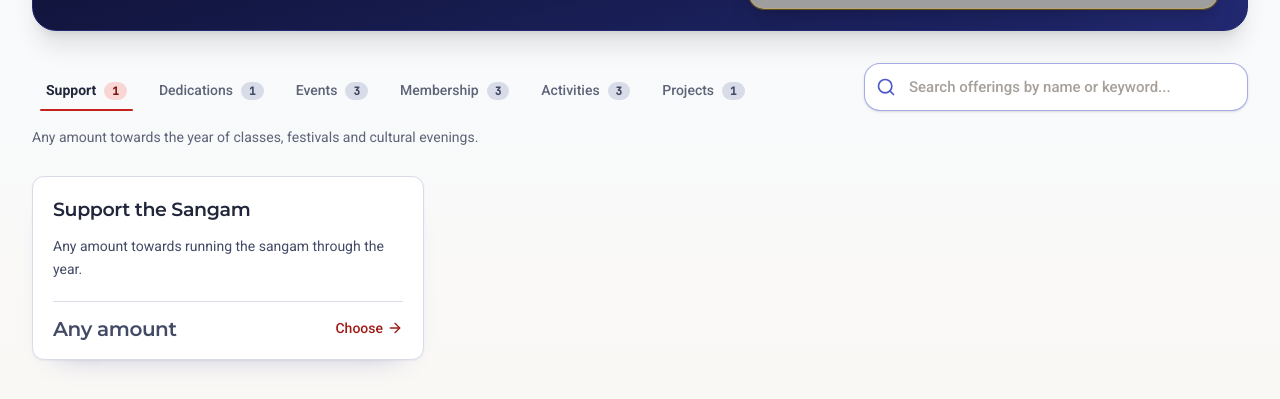
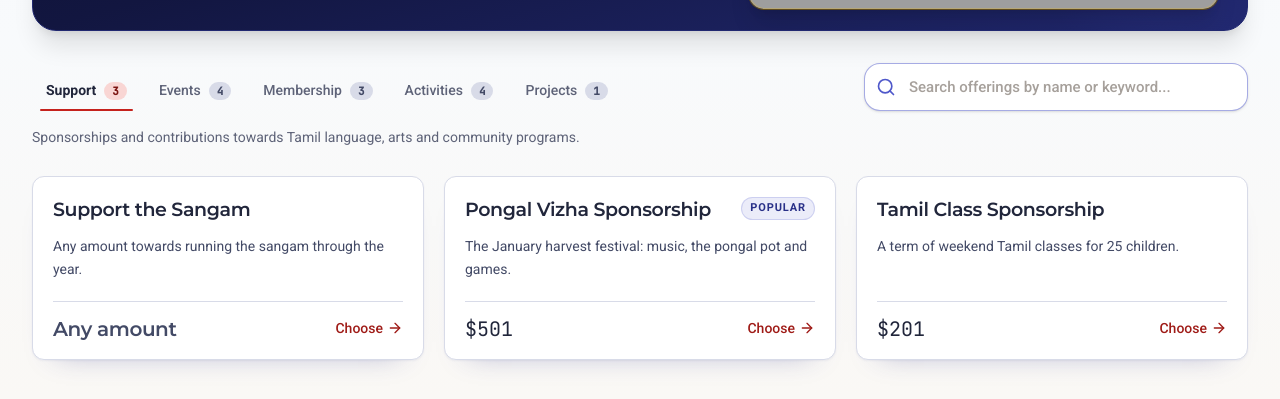
Before and after one commit to balajikarthik2004/omg-erp-prototype, a React (Vite) app: page /donate/sangam in a window 1280 px wide. Shown: the part 401-800 px from the top of the page. Built offline with nearby package versions, Linux system fonts and the light colour scheme; grey boxes are pictures that could not be loaded; a web font is replaced by a local one.

Commit message:
feat(catalog): organize sangam offerings into support, events, and verified activities while removing synthetic dedications

```diff
--- a/src/features/catalog/CatalogPage.tsx
+++ b/src/features/catalog/CatalogPage.tsx
@@ -110,11 +110,11 @@ const TAB_BY_SECTOR: Partial<
   sangam: {
     hundi: {
       label: 'Support',
-      blurb: 'Any amount towards the year of classes, festivals and cultural evenings.',
+      blurb: 'Sponsorships and contributions towards Tamil language, arts and community programs.',
     },
-    pooja: {
-      label: 'Dedications',
-      blurb: 'Dedicate an evening of the festival in your family name.',
+    activity: {
+      label: 'Activities',
+      blurb: 'Tamil language school, Carnatic music, and classical dance classes.',
     },
   },
 }
--- a/src/mock/seed.ts
+++ b/src/mock/seed.ts
@@ -227,24 +227,27 @@ export const CATALOG: CatalogItem[] = [
   /* Sevalaya — Projects */
   { id: 'cat-sev-kitchen', sectorId: 'sevalaya', category: 'project', name: 'Annadhanam Kitchen Upgrade', description: 'Steam cooking, cold storage and a cleaner kitchen floor.', price: null, presets: [10100, 25100, 50100, 100100], projectId: 'prj-kitchen', fundId: 'fund-sev-kitchen', active: true, popular: true },
 
-  /* Sangam — Hundi */
+  /* Sangam — Membership */
   { id: 'cat-sgm-membership', sectorId: 'sangam', category: 'membership', name: 'Annual Membership', description: 'One year of membership for a family, including all events. Renews every year unless you stop it.', price: 10100, recurring: 'annual', fundId: 'fund-sgm-gen', active: true, popular: true },
   { id: 'cat-sgm-monthly', sectorId: 'sangam', category: 'membership', name: 'Monthly Supporter', description: 'A small monthly membership for students and young families.', price: 1100, recurring: 'monthly', fundId: 'fund-sgm-gen', active: true },
   { id: 'cat-sgm-life', sectorId: 'sangam', category: 'membership', name: 'Life Membership', description: 'Lifetime membership and a seat on the general body. Paid once.', price: 100100, fundId: 'fund-sgm-gen', active: true },
+
+  /* Sangam — Support / Sponsorships (Hundi category: money request activities & sponsorships) */
   { id: 'cat-sgm-support', sectorId: 'sangam', category: 'hundi', name: 'Support the Sangam', description: 'Any amount towards running the sangam through the year.', price: null, presets: [2100, 5100, 10100, 25100], fundId: 'fund-sgm-gen', active: true },
+  { id: 'cat-sgm-pongal', sectorId: 'sangam', category: 'hundi', name: 'Pongal Vizha Sponsorship', description: 'The January harvest festival: music, the pongal pot and games.', price: 50100, presets: [10100, 25100, 50100], fundId: 'fund-sgm-events', active: true, popular: true },
+  { id: 'cat-sgm-class', sectorId: 'sangam', category: 'hundi', name: 'Tamil Class Sponsorship', description: 'A term of weekend Tamil classes for 25 children.', price: 20100, presets: [5100, 10100, 20100], fundId: 'fund-sgm-events', active: true },
 
-  /* Sangam — Dedications */
-  { id: 'cat-sgm-dedication', sectorId: 'sangam', category: 'pooja', name: 'Event Dedication', description: 'Dedicate an evening of the festival to your family.', price: 25100, needsDedication: true, needsDate: true, fundId: 'fund-sgm-events', active: true },
-
-  /* Sangam — Events (ticketed) */
-  { id: 'cat-sgm-kavi', sectorId: 'sangam', category: 'event', name: 'Kavi Arangam Evening', tamil: 'கவியரங்கம்', description: 'An evening of Tamil poetry and music. One ticket admits one person.', price: 2100, ticketed: true, fundId: 'fund-sgm-events', active: true, popular: true },
+  /* Sangam — Events (ticketed cultural programmes & celebrations) */
+  { id: 'cat-sgm-newyear', sectorId: 'sangam', category: 'event', name: 'Tamil New Year Celebration', tamil: 'தமிழ்ப் புத்தாண்டு', description: 'Chithirai 1: cultural programme, traditional feast, and community celebration.', price: 2500, ticketed: true, fundId: 'fund-sgm-events', active: true, popular: true },
+  { id: 'cat-sgm-kavi', sectorId: 'sangam', category: 'event', name: 'Kavi Arangam Evening', tamil: 'கவியரங்கம்', description: 'An evening of Tamil poetry and music. One ticket admits one person.', price: 2100, ticketed: true, fundId: 'fund-sgm-events', active: true },
   { id: 'cat-sgm-natakam', sectorId: 'sangam', category: 'event', name: 'Annual Day Natakam', description: 'The community drama on annual day. Family tickets, seating is limited.', price: 3100, ticketed: true, fundId: 'fund-sgm-events', active: true },
   { id: 'cat-sgm-workshop', sectorId: 'sangam', category: 'event', name: 'Kolam & Folk Art Workshop', description: 'A Saturday workshop for children and parents. One ticket per participant.', price: 1500, ticketed: true, fundId: 'fund-sgm-events', active: true },
 
-  /* Sangam — Activities */
-  { id: 'cat-sgm-pongal', sectorId: 'sangam', category: 'activity', name: 'Pongal Vizha Sponsorship', description: 'The January harvest festival: music, the pongal pot and games.', price: 50100, fundId: 'fund-sgm-events', active: true, popular: true },
-  { id: 'cat-sgm-class', sectorId: 'sangam', category: 'activity', name: 'Tamil Class Sponsorship', description: 'A term of weekend Tamil classes for 25 children.', price: 20100, fundId: 'fund-sgm-events', active: true },
-  { id: 'cat-sgm-newyear', sectorId: 'sangam', category: 'activity', name: 'Tamil New Year Celebration', description: 'Chithirai 1: a cultural programme and a community lunch.', price: 25100, fundId: 'fund-sgm-events', active: true },
+  /* Sangam — Activities (Verified Cultural & Language Learning Classes) */
+  { id: 'cat-sgm-act-tamil', sectorId: 'sangam', category: 'activity', name: 'Tamil Learning Class', tamil: 'தமிழ் மொழி வகுப்பு', description: 'Structured weekend Tamil classes for reading, writing, and conversational fluency across all grade levels.', price: 15000, recurring: 'annual', fundId: 'fund-sgm-events', active: true, popular: true },
+  { id: 'cat-sgm-act-music', sectorId: 'sangam', category: 'activity', name: 'Carnatic Music Class', tamil: 'கர்நாடக சங்கீதம்', description: 'Traditional vocal training, swara exercises, geethams, and classical krithis under trained music teachers.', price: 6000, recurring: 'monthly', fundId: 'fund-sgm-events', active: true },
+  { id: 'cat-sgm-act-dance', sectorId: 'sangam', category: 'activity', name: 'Bharatanatyam Classical Dance', tamil: 'பரதநாட்டியப் பயிற்சி', description: 'Classical Indian dance lessons covering adavus, mudras, thalams, and abhinaya for all skill levels.', price: 7500, recurring: 'monthly', fundId: 'fund-sgm-events', active: true },
+  { id: 'cat-sgm-act-mridangam', sectorId: 'sangam', category: 'activity', name: 'Mridangam Percussion Class', tamil: 'மிருதங்கப் பயிற்சி', description: 'Traditional South Indian classical rhythm, thaalam calculations, and sollukattu training.', price: 6000, recurring: 'monthly', fundId: 'fund-sgm-events', active: true },
 
   /* Sangam — Projects */
   { id: 'cat-sgm-library', sectorId: 'sangam', category: 'project', name: 'Tamil School Library', description: 'Two thousand Tamil books and a quiet place to read them.', price: null, presets: [5100, 10100, 25100, 50100], projectId: 'prj-library', fundId: 'fund-sgm-lib', active: true },
```
